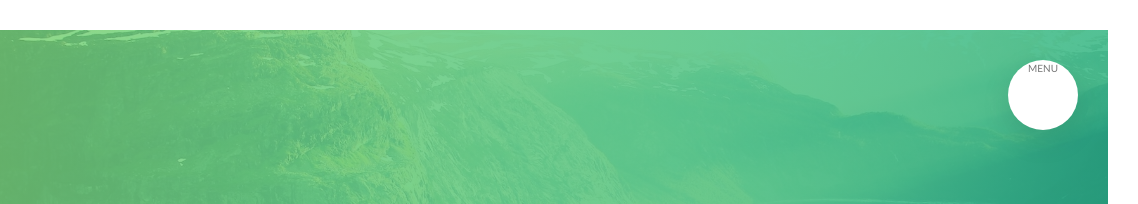
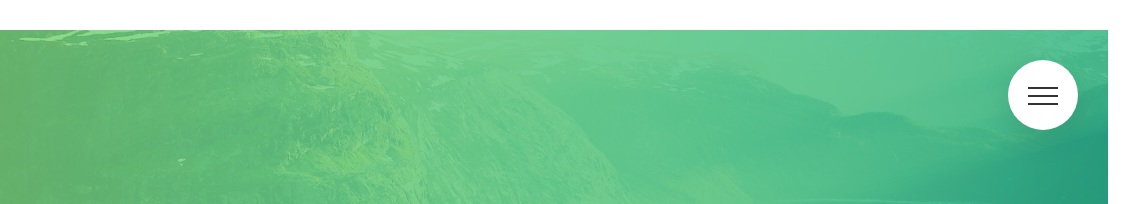
Before and after one commit to shandeep360/Natours, a website: page index.html in a window 1280 px wide. Shown: the top 204 px of the page, 142-1280 px from the left. Drawn offline with Linux system fonts and the light colour scheme.

Commit message:
finished nav

```diff
--- a/index.html
+++ b/index.html
@@ -19,7 +19,9 @@
     <div class="navigation">
         <input type="checkbox" class="navigation__checkbox" id="navi-toggle">
 
-        <label for="navi-toggle" class="navigation__button">MENU</label>
+        <label for="navi-toggle" class="navigation__button">
+            <span class="navigation__icon">&nbsp;</span>
+        </label>
 
         <div class="navigation__background">&nbsp;</div>
 
```
